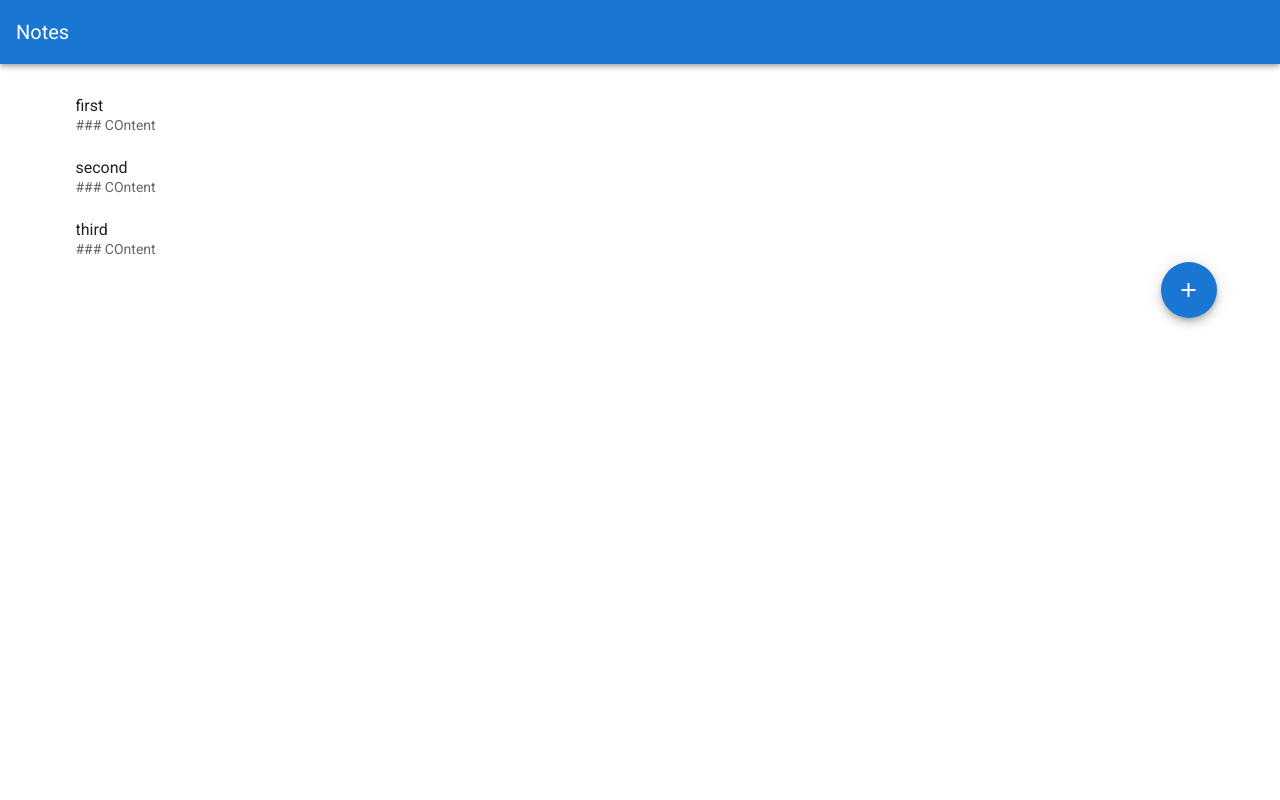
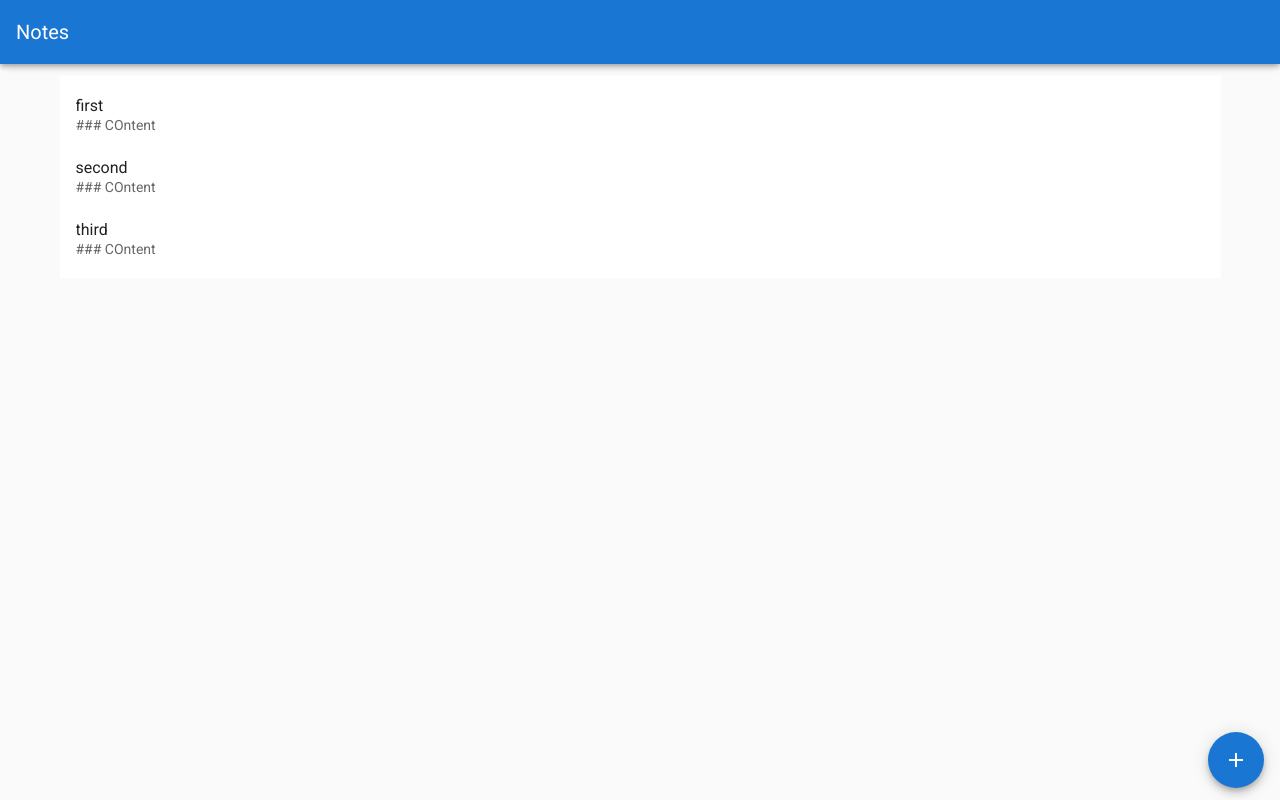
Before and after one commit to MichaelB-pl/journote-2, a Vue app: page /notes in a window 1280 px wide. Built offline with nearby package versions, Linux system fonts and the light colour scheme.

Commit message:
NewNoteDialog init

```diff
--- /dev/null
+++ b/src/components/NewNoteDialog.vue
@@ -0,0 +1,63 @@
+<template>
+  <v-dialog
+    v-model="dialog"
+    width="500"
+    fullscreen
+    transition="dialog-bottom-transition"
+    persistent
+  >
+    <v-card>
+      <v-toolbar flat dark color="primary darken-1">
+        <v-btn icon="" @click="dialog = false">
+          <v-icon>mdi-close</v-icon>
+        </v-btn>
+        <v-toolbar-title>
+          NEW NOTE
+        </v-toolbar-title>
+        <v-spacer></v-spacer>
+        <v-btn icon @click="dialog = false">
+          <v-icon>mdi-content-save-outline</v-icon>
+        </v-btn>
+      </v-toolbar>
+
+      <v-card-text>
+        <v-textarea
+          class="py-5"
+          label="title"
+          rows="1"
+          outlined
+          auto-grow
+          no-resize
+        >
+        </v-textarea>
+        <v-textarea
+          label="content"
+          placeholder="basldlabdab awjdkawjdl jwalkdjaw ljlkj"
+          outlined
+          rows="10"
+          auto-grow
+          no-resize
+        >
+        </v-textarea>
+      </v-card-text>
+    </v-card>
+  </v-dialog>
+</template>
+
+<script>
+export default {
+  props: {
+    isOpened: Boolean,
+  },
+  computed: {
+    dialog: {
+      get() {
+        return this.isOpened;
+      },
+      set(newValue) {
+        this.$emit('update:isOpened', newValue);
+      },
+    },
+  },
+};
+</script>
--- a/src/views/NotesListPage.vue
+++ b/src/views/NotesListPage.vue
@@ -1,9 +1,9 @@
 <template>
-  <v-main>
+  <v-main class="grey lighten-5" style="max-height: 100%">
     <v-app-bar app color="primary" dark>
       <v-toolbar-title>Notes</v-toolbar-title>
     </v-app-bar>
-    <v-container style="position: relative">
+    <v-container>
       <v-list>
         <v-list-item
           v-for="note in notes"
@@ -16,21 +16,39 @@
           </v-list-item-content>
         </v-list-item>
       </v-list>
-      <router-view/>
+    </v-container>
 
-      <v-btn fab color="primary" absolute bottom right>
-        <v-icon>mdi-plus</v-icon>
-      </v-btn>
-    </v-container>
+    <v-btn
+      class="mb-10"
+      fab
+      color="primary"
+      absolute
+      bottom
+      right
+      @click="isDialogOpened = true"
+    >
+      <v-icon>mdi-plus</v-icon>
+    </v-btn>
+    <NewNoteDialog :isOpened.sync="isDialogOpened"/>
   </v-main>
 </template>
 
 <script>
-import {  mapState } from 'vuex';
+import { mapState } from 'vuex';
+
+import NewNoteDialog from '@/components/NewNoteDialog';
 
 export default {
-  computed:{
-      ...mapState('notes',['notes'])
-  }
+  components: {
+    NewNoteDialog,
+  },
+  data() {
+    return {
+      isDialogOpened: false,
+    };
+  },
+  computed: {
+    ...mapState('notes', ['notes']),
+  },
 };
 </script>
```
